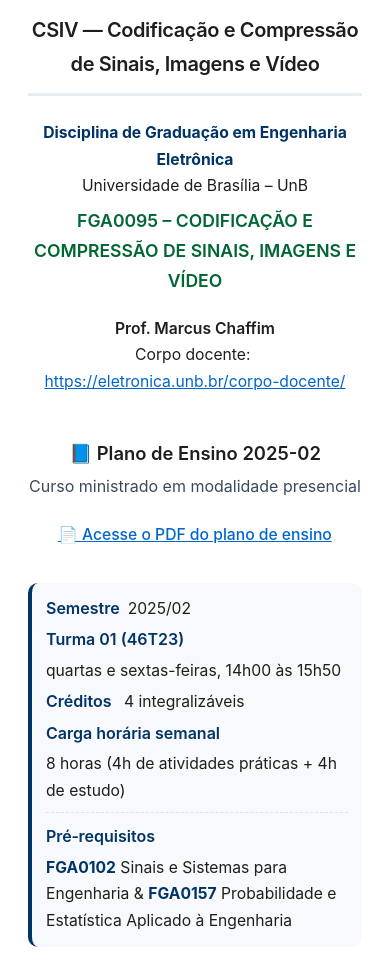
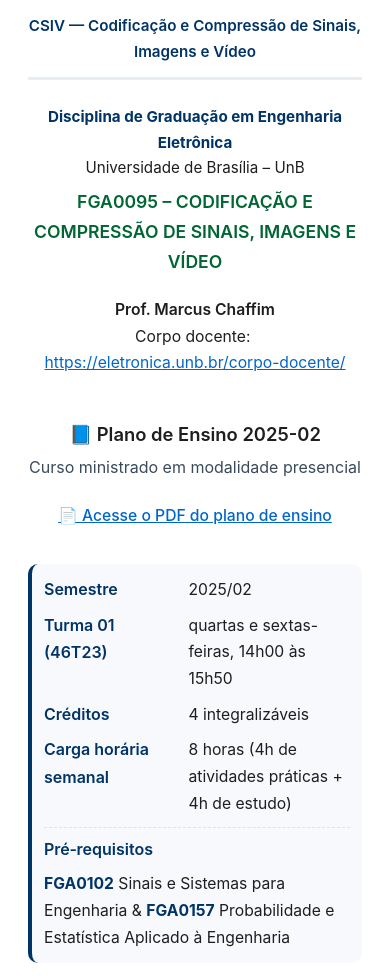
Before and after one commit to chaffim/CSIV, a plain HTML site: page index.html in a window 390 px wide. Shown: the part 103-1083 px from the top of the page. Drawn offline with Linux system fonts and the light colour scheme.

Commit message:
v0.3 - Refactor index.html for CSIV course page
Updated HTML structure and styles for the CSIV course page, including responsive design adjustments and improved semantic markup.

```diff
--- a/index.html
+++ b/index.html
@@ -50,16 +50,24 @@
             display: block;
         }
 
-        /* --- Tipografia (todos os títulos e textos em preto, exceto os específicos) --- */
-        h1 {
-            font-size: 1.9rem;
+        /* --- Tipografia --- */
+        /* Título principal: azul UnB, mesmo tamanho da linha "Disciplina..." */
+        .main-title {
+            font-size: 1.1rem;
             font-weight: 600;
-            letter-spacing: -0.02em;
+            color: #003366;          /* azul UnB */
+            text-align: center;
             border-bottom: 3px solid #e6edf3;
             padding-bottom: 12px;
             margin-bottom: 24px;
-            color: #1e1e1e;
             width: 100%;
+        }
+
+        /* Subtítulo (instituição) com mesmo tamanho */
+        .subhead {
+            font-size: 1.1rem;
+            margin-bottom: 6px;
+            color: #1e1e1e;          /* preto */
             text-align: center;
         }
 
@@ -69,25 +77,12 @@
             margin-top: 28px;
             margin-bottom: 8px;
             color: #1e1e1e;
-        }
-
-        h3 {
-            font-size: 1.05rem;
-            font-weight: 600;
-            margin-top: 20px;
-            margin-bottom: 4px;
-            color: #1e1e1e;
+            text-align: center;
         }
 
         p {
             font-size: 1.05rem;
             margin-bottom: 14px;
-            color: #1e1e1e;
-        }
-
-        .subhead {
-            font-size: 1.05rem;
-            margin-bottom: 6px;
             color: #1e1e1e;
         }
 
@@ -101,7 +96,7 @@
             color: #003366; /* azul UnB */
         }
 
-        /* --- Título da disciplina: verde UnB + 25% maior --- */
+        /* --- Título da disciplina (código + nome) em verde UnB + 25% maior --- */
         .course-title {
             font-size: 1.5rem;
             font-weight: 600;
@@ -126,6 +121,7 @@
             list-style: none;
             padding: 0;
             margin: 8px 0 16px 0;
+            text-align: center;
         }
 
         .link-list li {
@@ -138,35 +134,49 @@
             font-weight: 500;
         }
 
-        /* --- Detalhes em grade --- */
+        /* --- Detalhes em grade: duas colunas alinhadas à esquerda --- */
         .detail-grid {
-            display: flex;
-            flex-direction: column;
-            gap: 4px;
+            display: grid;
+            grid-template-columns: 1fr 2fr;  /* coluna 1: rótulos, coluna 2: valores */
+            gap: 6px 16px;
             margin: 12px 0 8px 0;
             padding: 14px 18px;
             background: #f7f9fc;
             border-radius: 10px;
             border-left: 4px solid #003366;
             width: 100%;
+            align-items: baseline;
         }
 
         .detail-row {
-            display: flex;
-            flex-wrap: wrap;
-            align-items: baseline;
-            gap: 4px 8px;
+            display: contents;  /* faz com que os filhos ocupem as células da grid */
         }
 
-        /* --- APENAS os rótulos dos detalhes ficam em azul UnB --- */
         .detail-label {
             font-weight: 600;
             color: #003366;         /* azul UnB */
-            min-width: 110px;
+            text-align: left;
+            padding: 2px 0;
         }
 
         .detail-value {
             color: #1e1e1e;         /* preto */
+            text-align: left;
+            padding: 2px 0;
+        }
+
+        /* Para o pré-requisito que ocupa duas colunas, usamos grid-column: 1 / -1 */
+        .detail-full {
+            grid-column: 1 / -1;
+            display: flex;
+            flex-wrap: wrap;
+            gap: 4px 8px;
+            padding: 6px 0 0 0;
+            border-top: 1px dashed #dce3ec;
+            margin-top: 4px;
+        }
+        .detail-full .detail-label {
+            min-width: 110px;
         }
 
         /* --- Badge (código) em preto --- */
@@ -181,11 +191,11 @@
             letter-spacing: 0.01em;
         }
 
-        /* --- Rodapé atualizado --- */
+        /* --- Rodapé --- */
         .footer {
             margin-top: 28px;
             font-size: 0.85rem;
-            color: #1e1e1e;          /* preto */
+            color: #1e1e1e;
             border-top: 1px solid #eef2f6;
             padding-top: 18px;
             text-align: center;
@@ -207,8 +217,11 @@
                 padding: 24px 18px;
             }
 
-            h1 {
-                font-size: 1.5rem;
+            .main-title {
+                font-size: 1rem;
+            }
+            .subhead {
+                font-size: 1rem;
             }
 
             h2 {
@@ -216,17 +229,14 @@
             }
 
             p,
-            .subhead,
             .link-list li,
             .detail-value {
                 font-size: 0.98rem;
             }
 
-            .detail-label {
-                min-width: 90px;
-            }
-
             .detail-grid {
+                grid-template-columns: 1fr 1.5fr;
+                gap: 4px 10px;
                 padding: 12px 14px;
             }
 
@@ -245,12 +255,16 @@
                 padding: 16px 12px;
             }
 
-            h1 {
-                font-size: 1.25rem;
+            .main-title {
+                font-size: 0.95rem;
+            }
+            .subhead {
+                font-size: 0.95rem;
             }
 
-            .detail-label {
-                min-width: 70px;
+            .detail-grid {
+                grid-template-columns: 1fr 1.2fr;
+                padding: 10px 12px;
             }
 
             .course-title {
@@ -268,7 +282,7 @@
 
     <div class="container">
 
-        <!-- LOGO NO TOPO (100x100 px - quadrado) -->
+        <!-- LOGO NO TOPO (100x100) -->
         <div class="logo-container">
             <img
                 src="https://raw.githubusercontent.com/chaffim/CSIV/main/CSIV-logo_new.png"
@@ -278,11 +292,13 @@
             />
         </div>
 
-        <!-- TÍTULO PRINCIPAL (preto) -->
-        <h1>CSIV — Codificação e Compressão de Sinais, Imagens e Vídeo</h1>
+        <!-- TÍTULO PRINCIPAL (azul UnB, mesmo tamanho que subtítulo) -->
+        <div class="main-title">
+            CSIV — Codificação e Compressão de Sinais, Imagens e Vídeo
+        </div>
 
-        <!-- INSTITUIÇÃO (preto) -->
-        <p class="subhead" style="text-align: center;">
+        <!-- INSTITUIÇÃO (mesmo tamanho que título) -->
+        <p class="subhead">
             <strong>Disciplina de Graduação em Engenharia Eletrônica</strong><br />
             Universidade de Brasília – UnB
         </p>
@@ -302,12 +318,12 @@
         </p>
 
         <!-- PLANO DE ENSINO -->
-        <h2 style="text-align: center;">📘 Plano de Ensino 2025-02</h2>
+        <h2>📘 Plano de Ensino 2025-02</h2>
         <p style="font-size:1rem; color:#3a4a5a; margin-top:-4px; text-align: center;">
             Curso ministrado em modalidade presencial
         </p>
 
-        <ul class="link-list" style="text-align: center;">
+        <ul class="link-list">
             <li>
                 <a href="https://github.com/chaffim/CSIV/blob/main/CSIV_2025-02_-_Prof_Chaffim.pdf" target="_blank" rel="noopener">
                     📄 Acesse o PDF do plano de ensino
@@ -315,7 +331,7 @@
             </li>
         </ul>
 
-        <!-- DETALHES EM GRADE -->
+        <!-- DETALHES EM GRADE: DUAS COLUNAS ALINHADAS À ESQUERDA -->
         <div class="detail-grid">
 
             <div class="detail-row">
@@ -338,7 +354,8 @@
                 <span class="detail-value">8 horas (4h de atividades práticas + 4h de estudo)</span>
             </div>
 
-            <div class="detail-row" style="margin-top:4px; border-top:1px dashed #dce3ec; padding-top:10px;">
+            <!-- Pré-requisitos ocupa a linha inteira, com dois itens internos -->
+            <div class="detail-full">
                 <span class="detail-label">Pré‑requisitos</span>
                 <span class="detail-value">
                     <strong>FGA0102</strong> Sinais e Sistemas para Engenharia &amp;
@@ -348,7 +365,7 @@
 
         </div>
 
-        <!-- RODAPÉ ATUALIZADO conforme solicitado -->
+        <!-- RODAPÉ -->
         <div class="footer">
             CSIV | Engenharia Eletrônica | Faculdade de Ciências e Tecnologias em Engenharia | Universidade de Brasília
         </div>
```
